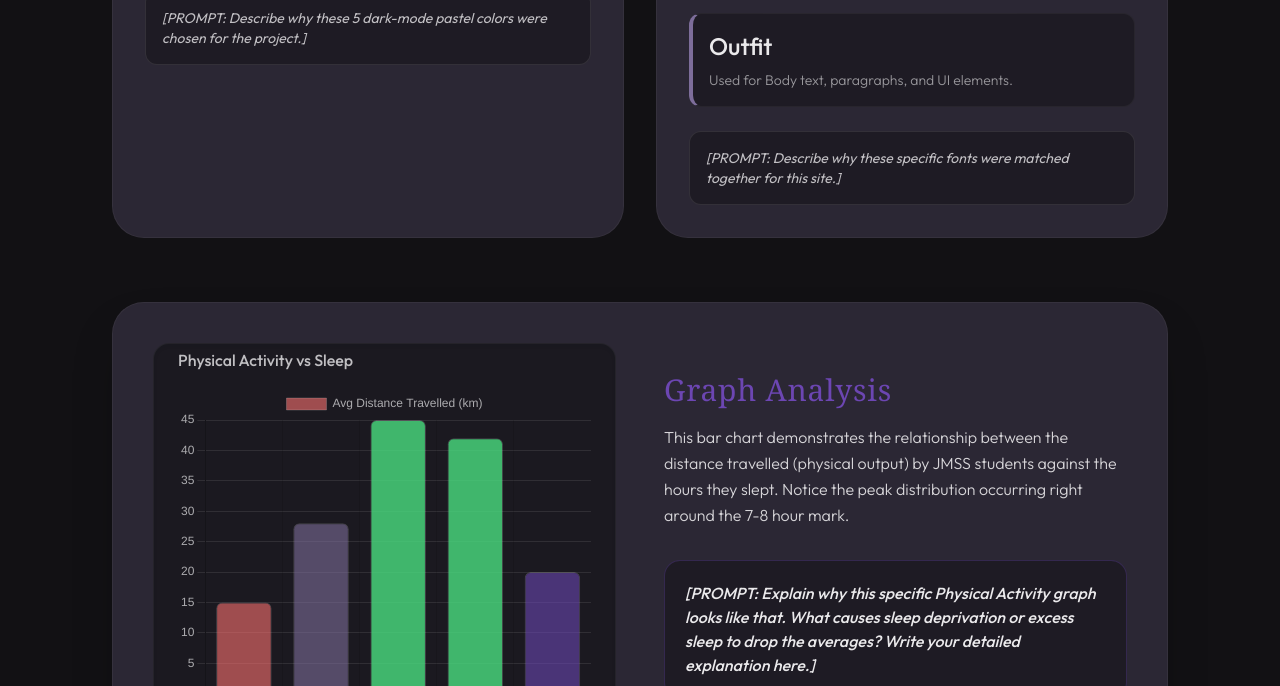
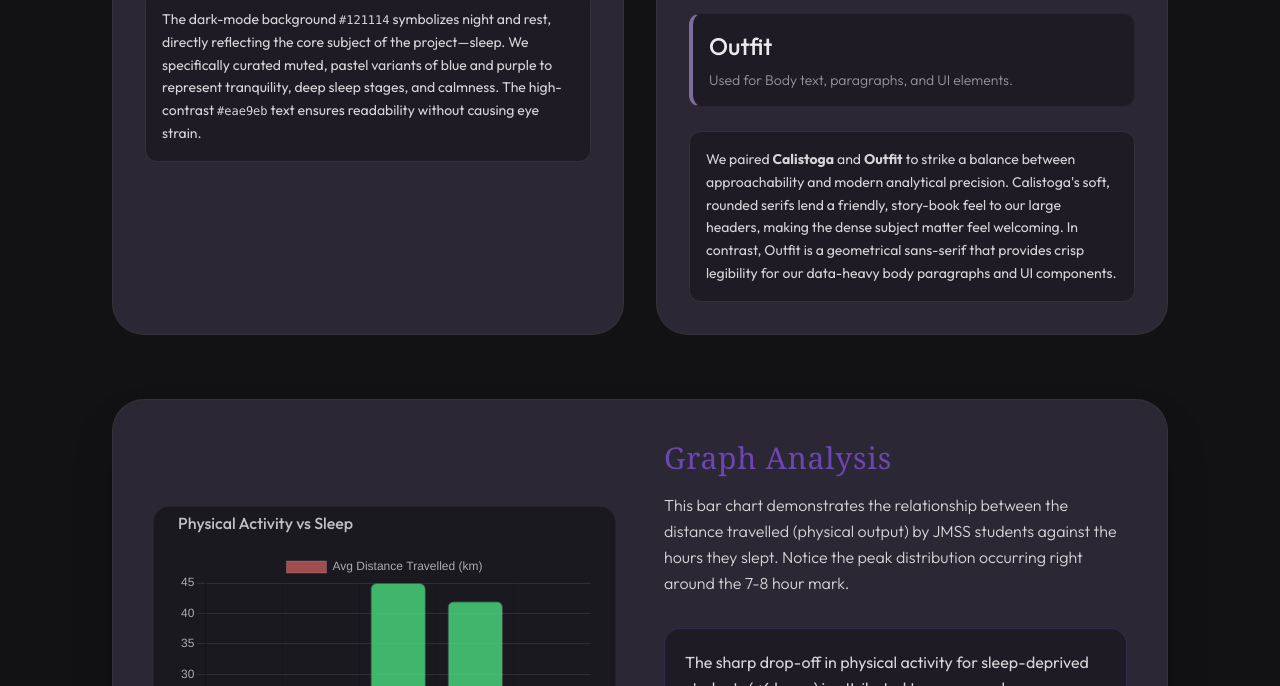
Before and after one commit to vmp-nori/Sleep-analysis-website, a website built with Vite: page about.html in a window 1280 px wide. Shown: the part 454-1140 px from the top of the page. Built offline with nearby package versions, Linux system fonts and the light colour scheme; a web font is replaced by a local one.

Commit message:
Add descriptive content for design and charts to About page

```diff
--- a/about.html
+++ b/about.html
@@ -121,8 +121,13 @@
                                 </div>
                             </div>
                             <div class="p-4 bg-background/50 rounded-xl border border-text/10">
-                                <p class="text-sm text-text/80 italic">
-                                    [PROMPT: Describe why these 5 dark-mode pastel colors were chosen for the project.]
+                                <p class="text-sm text-text/90 leading-relaxed">
+                                    The dark-mode background <span class="font-mono text-xs">#121114</span> symbolizes
+                                    night and rest, directly reflecting the core subject of the project—sleep. We
+                                    specifically curated muted, pastel variants of blue and purple to represent
+                                    tranquility, deep sleep stages, and calmness. The high-contrast <span
+                                        class="font-mono text-xs">#eae9eb</span> text ensures readability without
+                                    causing eye strain.
                                 </p>
                             </div>
                         </div>
@@ -147,8 +152,12 @@
                             </div>
 
                             <div class="p-4 bg-background/50 rounded-xl border border-text/10">
-                                <p class="text-sm text-text/80 italic">
-                                    [PROMPT: Describe why these specific fonts were matched together for this site.]
+                                <p class="text-sm text-text/90 leading-relaxed">
+                                    We paired <strong>Calistoga</strong> and <strong>Outfit</strong> to strike a balance
+                                    between approachability and modern analytical precision. Calistoga's soft, rounded
+                                    serifs lend a friendly, story-book feel to our large headers, making the dense
+                                    subject matter feel welcoming. In contrast, Outfit is a geometrical sans-serif that
+                                    provides crisp legibility for our data-heavy body paragraphs and UI components.
                                 </p>
                             </div>
                         </div>
@@ -174,10 +183,15 @@
                             </p>
 
                             <div class="p-5 bg-background/50 rounded-2xl border border-primary/30 mt-8">
-                                <p class="text-text italic font-medium">
-                                    [PROMPT: Explain why this specific Physical Activity graph looks like that. What
-                                    causes sleep deprivation or excess sleep to drop the averages? Write your detailed
-                                    explanation here.]
+                                <p class="text-text/90 leading-relaxed">
+                                    The sharp drop-off in physical activity for sleep-deprived students (&lt;6 hours) is
+                                    attributed to poor muscle recovery and reduced daytime stamina, increasing lethargy
+                                    and injury risk. Conversely, while students sleeping &gt;9 hours might be fully
+                                    rested, the data shows they travel significantly less distance. This is primarily
+                                    because oversleeping encroaches on the available daytime hours, leaving fewer
+                                    opportunities for physical activity, or indicating underlying chronic fatigue. The
+                                    7-9 hour range is the optimal "sweet spot" supporting both muscle repair and
+                                    sufficient waking hours for an active lifestyle.
                                 </p>
                             </div>
                         </div>
```
